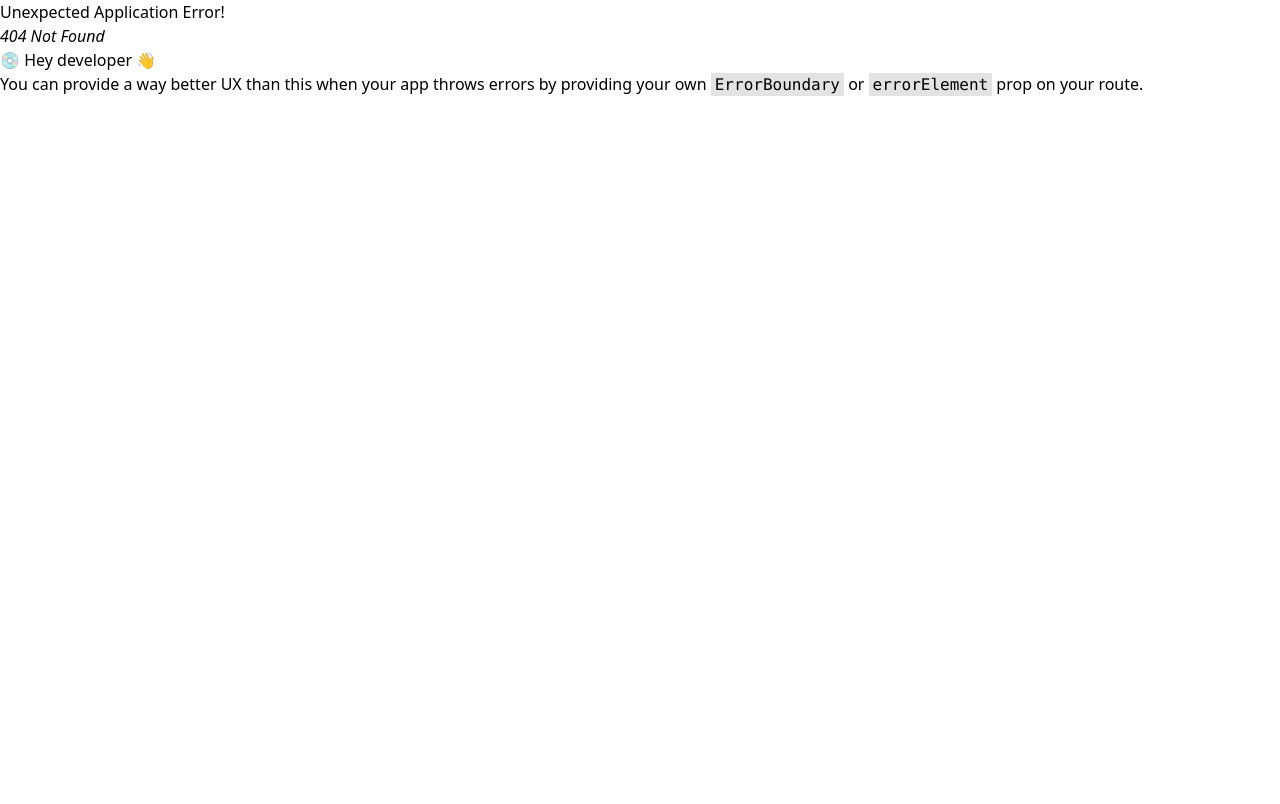
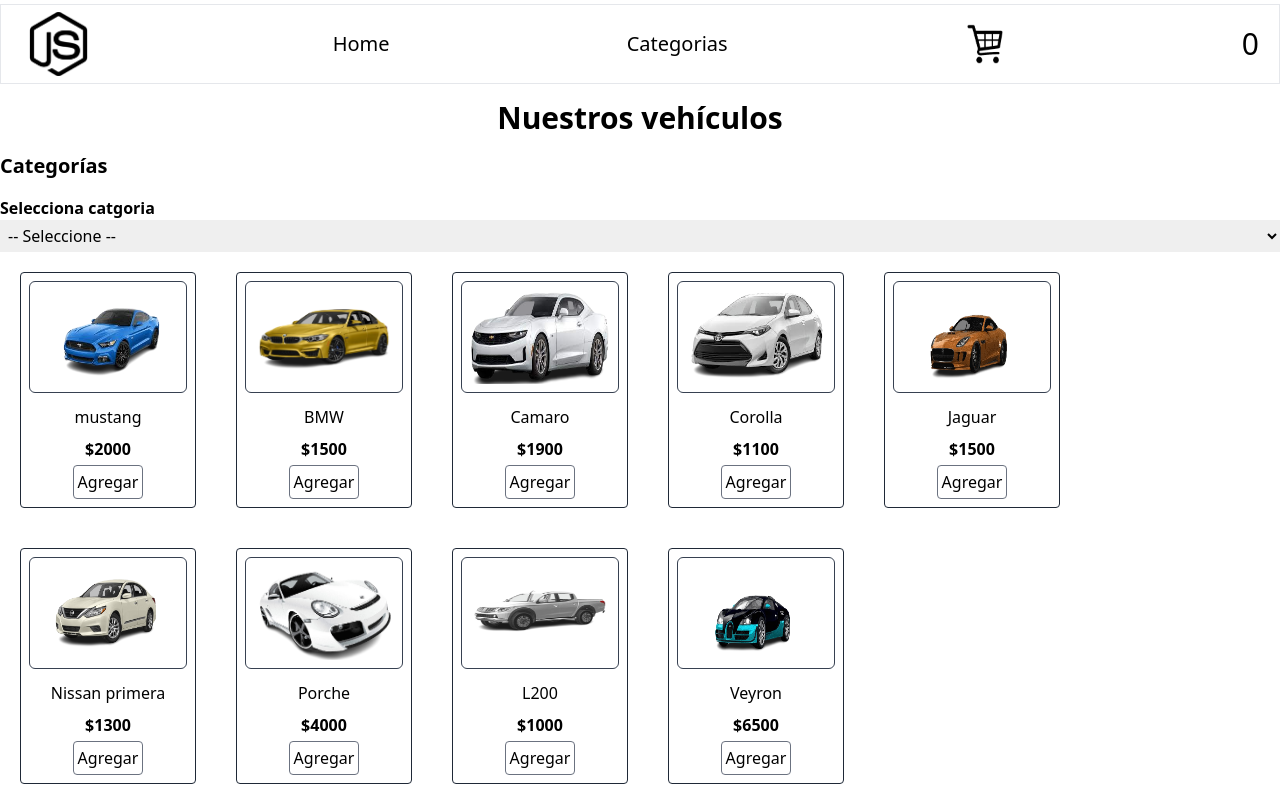
Before and after one commit to jsilvac/Coder_React_Proyect, a React (Vite) app: page /categoria in a window 1280 px wide. Before the commit this address had no page. Built offline with nearby package versions, Linux system fonts and the light colour scheme.

Commit message:
routing con categorias 2da prentrega jsilva

```diff
--- a/src/components/ItemListContainer.jsx
+++ b/src/components/ItemListContainer.jsx
@@ -9,18 +9,37 @@
 
     const [dato, setDato] = useState([])
 
-    const [decar, setDecar ] = useState('')
 
-    const location= useLocation()
-
+    const filtrado = () => {
+        const ids = [...id].map(id => parseInt(id));
+        const filteredData = data.filter(producto => ids.includes(producto.id));
+        setDato(filteredData);
+        console.log(filteredData);
+    };
 
     useEffect(() => {
 
-
+        console.log(dato)
         if(id != null && id.length > 0){
 
-            const filteredData = data.filter(producto => producto.id === Number(id));
-            setDato(filteredData);
+            filtrado()
+
+            return;
+        }
+
+        setDato(data);
+
+        return () => {
+            setDato([])
+        };
+    }, [id]);
+
+    useEffect(() => {
+
+        console.log(id)
+        if(id != null && id.length > 0){
+
+            filtrado()
 
             return;
         }
--- a/src/components/NavBar.jsx
+++ b/src/components/NavBar.jsx
@@ -10,9 +10,14 @@
         id: 1
     },
     {
+        link:"/categoria/",
+        text:"Categorias",
+        id: 2
+    },
+    {
         link:"/carrito/",
         text:<ImgCarrito></ImgCarrito>,
-        id: 2
+        id: 3
     }
 ];
 
--- /dev/null
+++ b/src/hooks/useSelectItems.jsx
@@ -0,0 +1,41 @@
+import React, { useState, useEffect } from 'react';
+
+const useSelectItems = (label, opciones) => {
+
+  const [state, setState] = useState('');
+  const [categoriasUnicas, setCategoriasUnicas] = useState([]);
+
+  useEffect(() => {
+
+    const categoriasUnicas = [...new Set(opciones.map(item => item.categoria))];
+    setCategoriasUnicas(categoriasUnicas);
+
+    return () => {
+      setCategoriasUnicas([]);
+    };
+  }, [opciones]);
+
+  const SelectItems = () => (
+    <>
+      <label className=' font-bold'>{label}</label>
+      <select
+        className=' p-1'
+        value={state}
+        onChange={e => setState(e.target.value)}>
+
+        <option value="">-- Seleccione --</option>
+        {categoriasUnicas.map(opcion => (
+          <option
+            key={opcion}
+            value={opcion}>
+            {opcion}
+          </option>
+        ))}
+      </select>
+    </>
+  );
+
+  return [state, SelectItems];
+};
+
+export default useSelectItems;
--- /dev/null
+++ b/src/screens/Categoria.jsx
@@ -0,0 +1,52 @@
+import useSelectItems from "../hooks/useSelectItems"
+import data from '../../data.json';
+import { useEffect, useState } from "react";
+import { ItemListContainer } from "../components/ItemListContainer";
+
+
+const Categoria = () => {
+
+    const [ categoriaSeleccionada, SelectItem] = useSelectItems('Selecciona catgoria', data)
+
+    const [categoria, setCategoria] = useState([])
+
+    console.log(categoriaSeleccionada)
+
+    useEffect(() => {
+
+         // Filtrar elementos de data que tienen la categoría seleccionada
+        const elementosConCategoria = data.filter(item => item.categoria === categoriaSeleccionada);
+
+        console.log(elementosConCategoria)
+    // Obtener los id de esos elementos
+        const ids = elementosConCategoria.map(item => item.id);
+
+        console.log(ids)
+
+    // Establecer el estado con los id
+        setCategoria(ids);
+
+        console.log(categoria)
+        return () => {
+            setCategoria([])
+        };
+    }, [categoriaSeleccionada]);
+
+    return (
+
+        <div className=" flex flex-col">
+            <h1 className=" mb-4 font-extrabold text-xl">Categorías</h1>
+
+            <SelectItem/>
+
+            <ItemListContainer
+                id={categoria}
+            />
+
+        </div>
+
+
+    )
+}
+
+export default Categoria
```
Also changed, not shown: src/main.jsx (+6 -1 lines).
